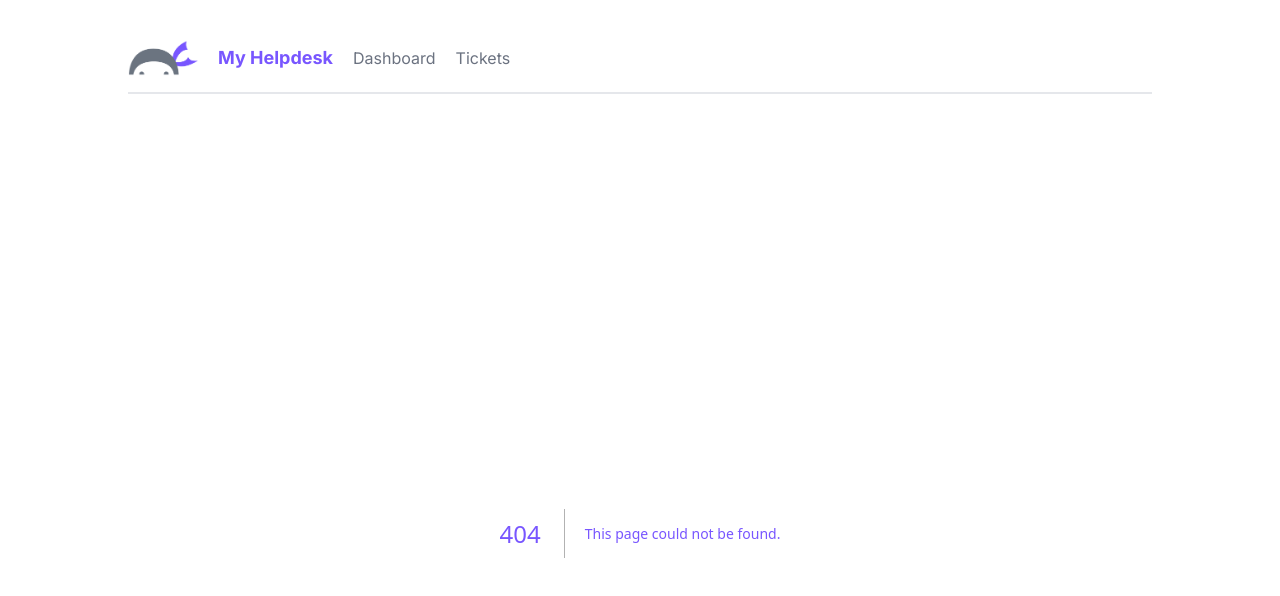
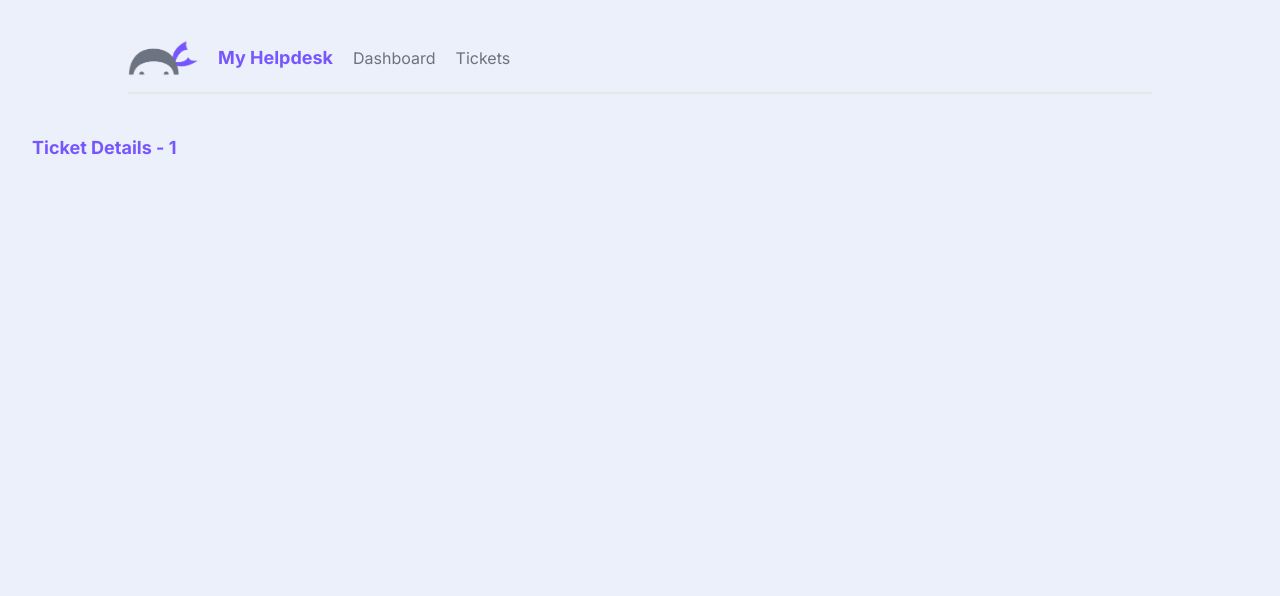
Before and after one commit to arshedgithub/Helpdesk-using-NextJs, a Next.js app: page /tickets/1 in a window 1280 px wide. Before the commit this address had no page. Shown: the top 596 px of the page. Built offline with nearby package versions, Linux system fonts and the light colour scheme.

Commit message:
add dynacmic routes

```diff
--- /dev/null
+++ b/app/tickets/[id]/page.tsx
@@ -0,0 +1,14 @@
+interface Params {
+    id: number;
+}
+
+interface TicketDetailsProps {
+    params: Params;
+}
+
+export default function TicketDetails({ params }: TicketDetailsProps) {
+    const id = params.id;
+    return (
+        <h1>Ticket Details - {id}</h1>
+    )
+}
```
